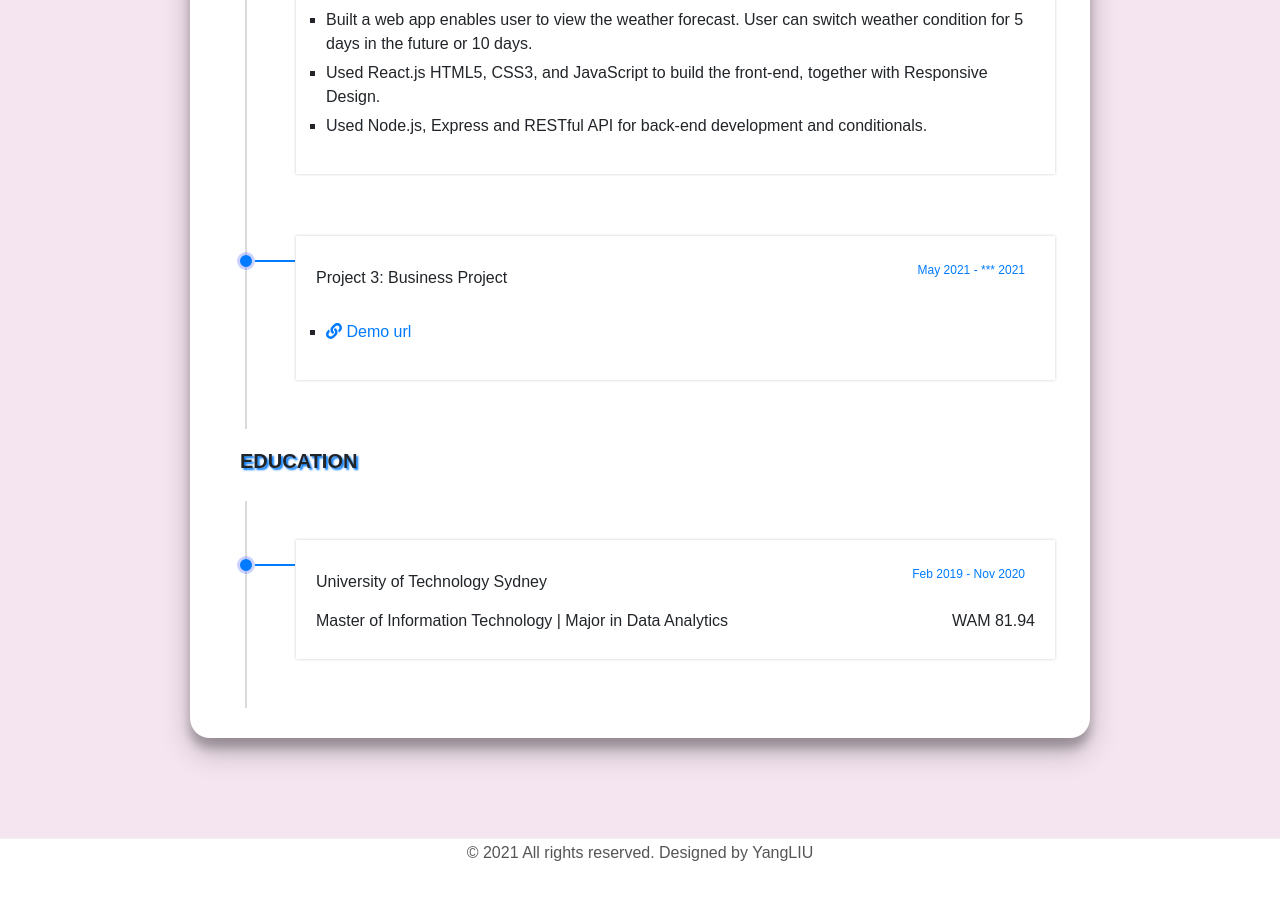
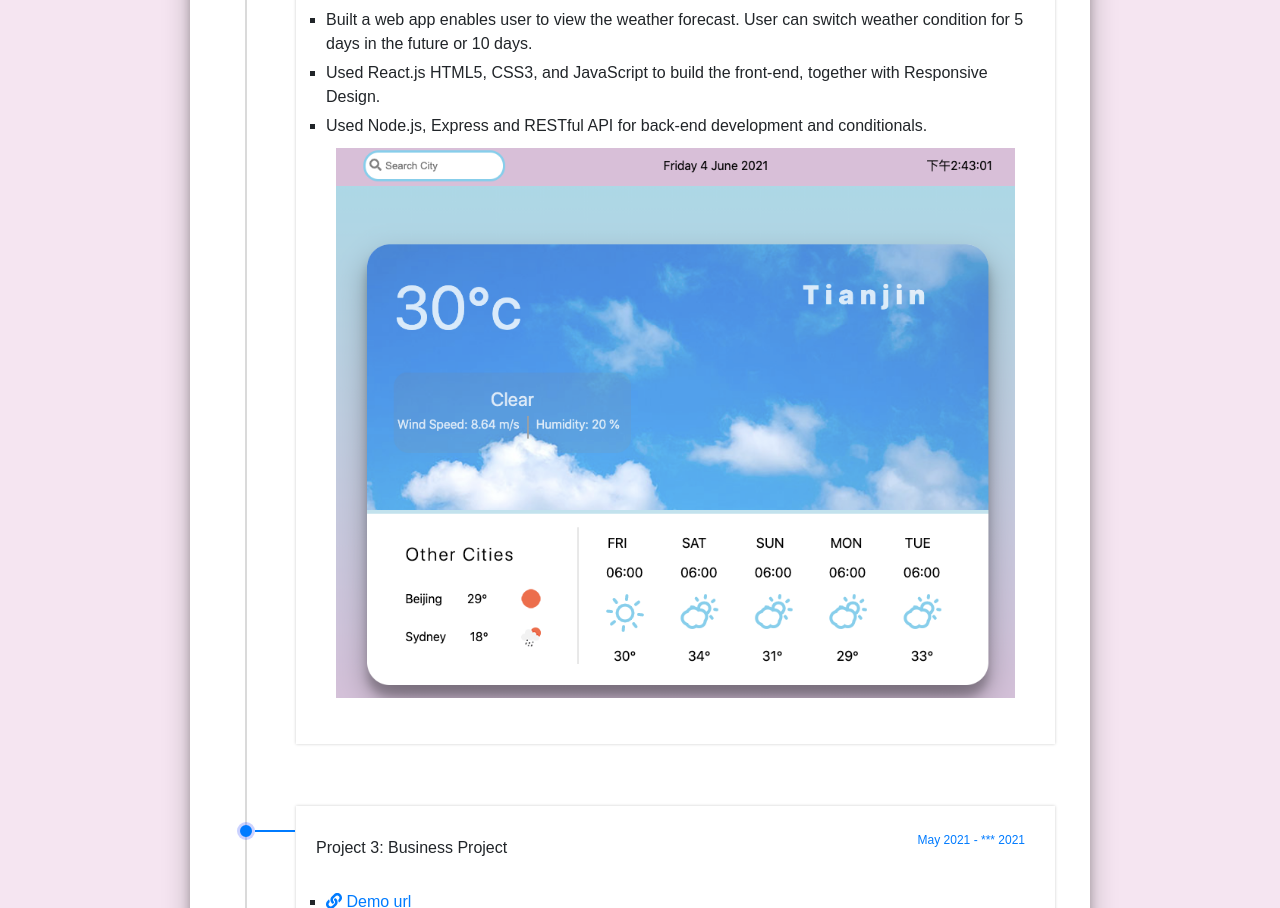
Before and after one commit to YangLiu0327/project1, a React (Create React App) app: page /resume in a window 1280 px wide. Shown: the part 620-1528 px from the top of the page. Before the commit the page ends 1503 px from the top, so only its background shows below. Built offline with nearby package versions, Linux system fonts and the light colour scheme.

Commit message:
add p2 image

```diff
--- a/src/pages/ResumePage/index.js
+++ b/src/pages/ResumePage/index.js
@@ -1,5 +1,5 @@
 import { faLink } from '@fortawesome/free-solid-svg-icons';
-// import yangUrl from '../../assets/images/yang.jpg';
+import weatherUrl from '../../assets/images/weather.png';
 import React from 'react';
 import {
     Wrap, Title, TimeLines, Experince, ResumeProject, TimeLine,
@@ -25,9 +25,7 @@ const ResumePage = () => {
                                         </LiItem>
                                         <LiItem>Enable message sending, download resuem, format verification and responsive layout
                                         </LiItem>
-                                        {/* <Img src={yangUrl}></Img> */}
                                     </ul>
-
                                 </Text>
                             </ResumeProject>
                         </TimeLine>
@@ -49,6 +47,7 @@ const ResumePage = () => {
                                             development and conditionals.
                                    </LiItem>
                                     </ul>
+                                      <Img src={weatherUrl}></Img>
                                 </Text>
                             </ResumeProject>
                         </TimeLine>
```
Also changed, not shown: src/assets/images/weather.png (added).
